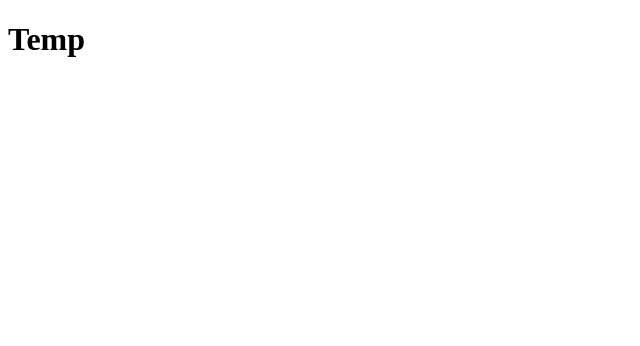
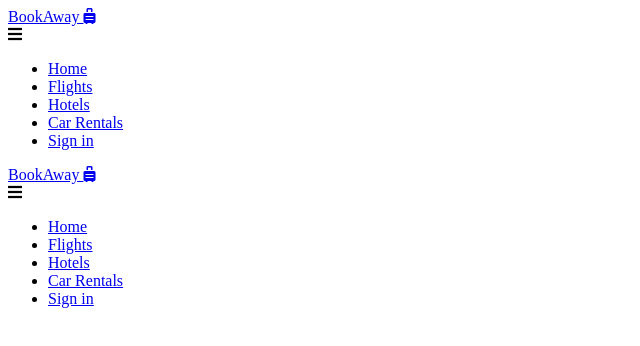
Before and after one commit to marmikpatel19/BookAway, a React (Create React App) app: page / in a window 1280 px wide. Shown: the top 346 px of the page, without its empty margins (0-640 px from the left). Built offline with nearby package versions, Linux system fonts and the light colour scheme.

Commit message:
develop nav menu and routing

```diff
--- a/public/index.html
+++ b/public/index.html
@@ -24,6 +24,12 @@
       work correctly both with client-side routing and a non-root public URL.
       Learn how to configure a non-root public URL by running `npm run build`.
     -->
+    <link
+      rel="stylesheet"
+      href="https://use.fontawesome.com/releases/v5.15.4/css/all.css"
+      integrity="sha384-DyZ88mC6Up2uqS4h/KRgHuoeGwBcD4Ng9SiP4dIRy0EXTlnuz47vAwmeGwVChigm"
+      crossorigin="anonymous"
+    />
     <title>React App</title>
   </head>
   <body>
--- a/src/App.js
+++ b/src/App.js
@@ -1,10 +1,17 @@
 import "./App.css";
+import Navbar from "./components/navbar";
+import { BrowserRouter, Routes, Route } from "react-router-dom";
 
 function App() {
   return (
-    <div className="App">
-      <h1>Temp</h1>
-    </div>
+    <>
+      <BrowserRouter>
+        <Navbar />
+        <Routes>
+          <Route path="/" element={<Navbar />} />
+        </Routes>
+      </BrowserRouter>
+    </>
   );
 }
 
--- a/src/components/navbar.jsx
+++ b/src/components/navbar.jsx
@@ -0,0 +1,77 @@
+import React, { useState } from "react";
+import { Link } from "react-router-dom";
+
+function Navbar() {
+  {
+    /*useState hook for menu toggle button */
+  }
+  const [click, setClick] = useState(false);
+  const handleClick = () => setClick(!click);
+
+  const closeMobileMenu = () => setClick(false);
+
+  return (
+    <>
+      <nav className="navbar">
+        <div className="navbar-container">
+          {/*Logo*/}
+          <Link to="/" className="navbar-logo">
+            BookAway <i class="fas fa-suitcase-rolling"></i>
+          </Link>
+          {/*Menu Toggle*/}
+          <div className="menu-toggle" onClick={handleClick}>
+            {/* If have an if statement where if the menu is clicked, then the icon is fas fa-times (x from FontAwesome
+                ) and otherwise fas fa-bars (hamburger from FontAwesome)*/}
+            <i className={click ? "fas fa-times" : "fas fa-bars"} />
+          </div>
+          {/*When the menu is clicked, it become "active". if it is clicked again (the else in the statement), then it comes closed*/}
+          <ul className={click ? "nav-menu active" : "nav-menu"}>
+            <li className="nav-item">
+              <Link to="/" className="nav-links" onClick={closeMobileMenu}>
+                Home
+              </Link>
+            </li>
+            <li className="nav-item">
+              <Link
+                to="/flights"
+                className="nav-links"
+                onClick={closeMobileMenu}
+              >
+                Flights
+              </Link>
+            </li>
+            <li className="nav-item">
+              <Link
+                to="/hotels"
+                className="nav-links"
+                onClick={closeMobileMenu}
+              >
+                Hotels
+              </Link>
+            </li>
+            <li className="nav-item">
+              <Link
+                to="/car-rentals"
+                className="nav-links"
+                onClick={closeMobileMenu}
+              >
+                Car Rentals
+              </Link>
+            </li>
+            <li className="nav-item">
+              <Link
+                to="/sign-in"
+                className="nav-links-mobile"
+                onClick={closeMobileMenu}
+              >
+                Sign in
+              </Link>
+            </li>
+          </ul>
+        </div>
+      </nav>
+    </>
+  );
+}
+
+export default Navbar;
```
